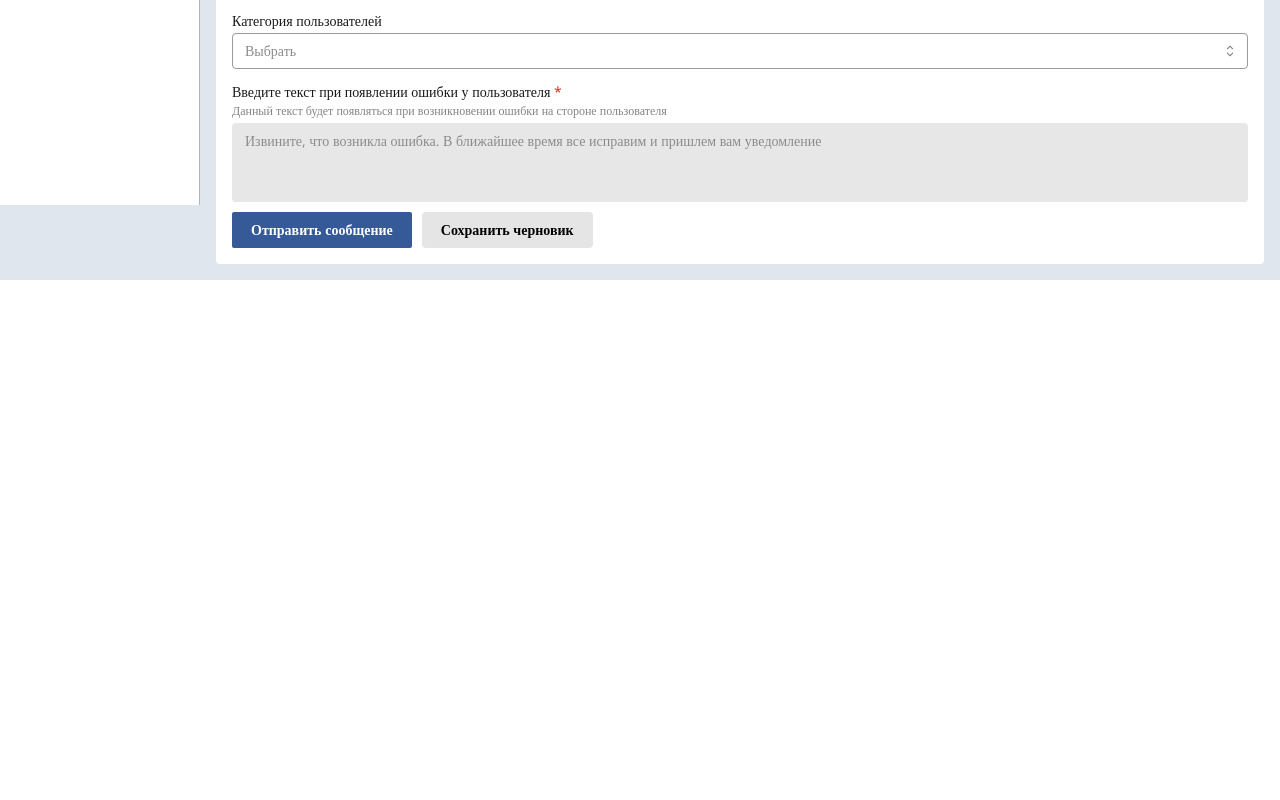
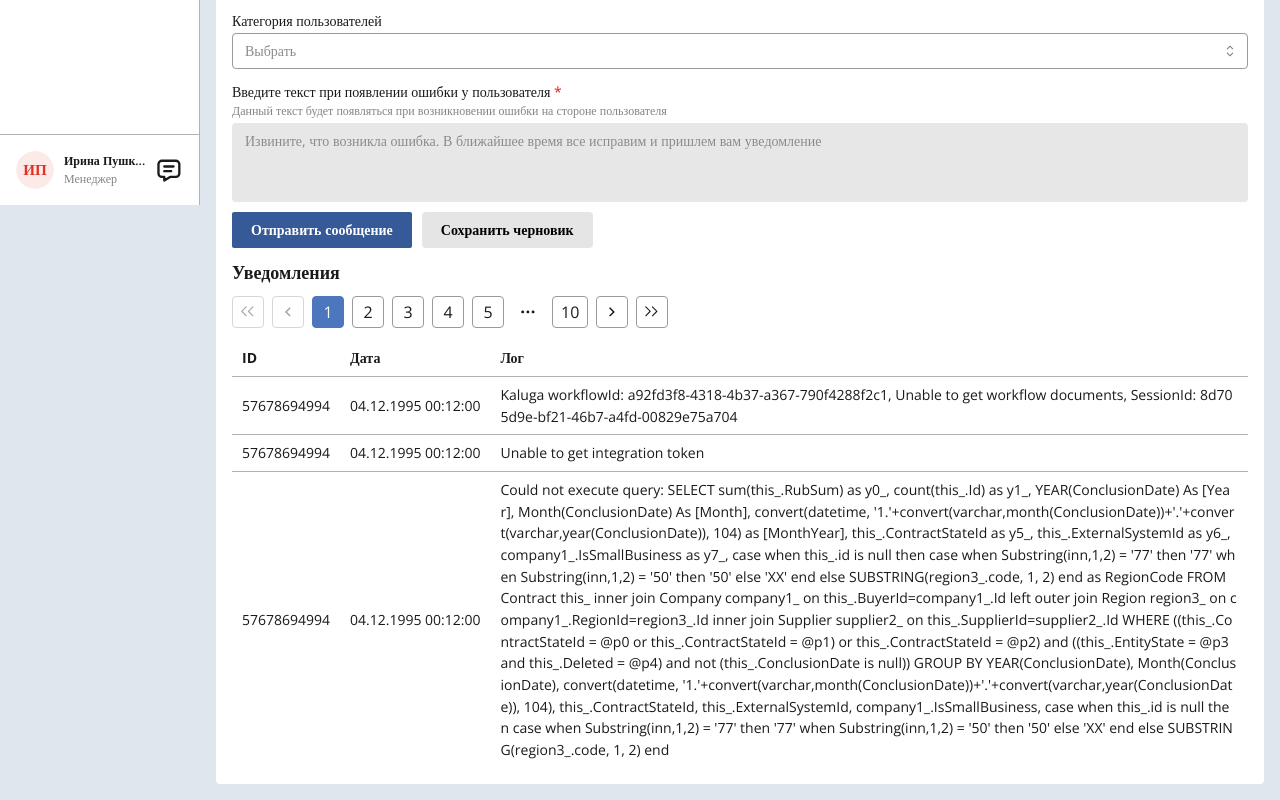
Before and after one commit to AtomicScience/tenderhack2023controlcenter, a React (Vite) app: page /errors/1 in a window 1280 px wide. Shown: the part 595-1395 px from the top of the page. Before the commit the page ends 875 px from the top, so only its background shows below. Built offline with nearby package versions, Linux system fonts and the light colour scheme; what @reatom/framework, @reatom/npm-react would draw is missing.

Commit message:
Table + minor fixes

```diff
--- a/colors.d.ts
+++ /dev/null
@@ -1 +0,0 @@
-declare module '*';
--- a/package.json
+++ b/package.json
@@ -18,7 +18,9 @@
     "@reatom/npm-react": "^3.6.1",
     "@tabler/icons-react": "^2.39.0",
     "@types/lodash": "^4.14.200",
+    "@types/luxon": "^3.3.3",
     "lodash": "^4.17.21",
+    "luxon": "^3.4.3",
     "react": "^18.2.0",
     "react-dom": "^18.2.0",
     "react-query": "^3.39.3",
--- a/src/colors.ts
+++ b/src/colors.ts
@@ -65,6 +65,8 @@ const gray: MantineColorsTuple = [
   "#575757"
 ]
 
+export const black = "#1A1A1A";
+
 export const colors =  {
   'main-blue': mainBlue,
   'gray-blue': grayBlue,
--- a/src/components/ErrorCard.tsx
+++ b/src/components/ErrorCard.tsx
@@ -15,7 +15,8 @@ export const ErrorCard: FC<ErrorCardProps> = ({
   ...errorOccurences
 }) => {
   return (
-    <Card bg="white" className='!flex-grow'>
+    <Card bg="white">
+      <Stack gap="sm" justify='space-between'>
         <Stack gap="sm">
           <Group justify="space-between">
             <Text size="sm">
@@ -24,11 +25,17 @@ export const ErrorCard: FC<ErrorCardProps> = ({
                 {category}
               </Text>
             </Text>
-          <StatusBadge status={status}/>
+            <StatusBadge status={status} />
           </Group>
-        <Anchor component={Link} size="lg" to={`/errors/${error_uid}`} fw={600}>
+          <Anchor
+            component={Link}
+            size="lg"
+            to={`/errors/${error_uid}`}
+            fw={600}
+          >
             {title}
           </Anchor>
+        </Stack>
         <ErrorOccurenes {...errorOccurences} />
       </Stack>
     </Card>
--- /dev/null
+++ b/src/components/ErrorInstancesTable.tsx
@@ -0,0 +1,60 @@
+import { Pagination, Stack, Table } from '@mantine/core';
+import { ErrorInstance } from '../models/errorInstance';
+import { DateTime } from 'luxon';
+
+export const ErrorProps = {
+
+}
+
+const formatDate = (date: Date) => {
+  return DateTime.fromJSDate(date).toFormat('dd.mm.yyyy HH:MM:ss')
+}
+
+export const ErrorInstancesTable = () => {
+  const errorInstances: ErrorInstance[] = [
+    {
+      error_uid: "1",
+      error_id: "57678694994",
+      date: new Date("04 Dec 1995 00:12:00 GMT"),
+      log: "Kaluga workflowId: a92fd3f8-4318-4b37-a367-790f4288f2c1, Unable to get workflow documents, SessionId: 8d705d9e-bf21-46b7-a4fd-00829e75a704",
+    },
+    {
+      error_uid: "2",
+      error_id: "57678694994",
+      date: new Date("04 Dec 1995 00:12:00 GMT"),
+      log: "Unable to get integration token",
+    },
+    {
+      error_uid: "3",
+      error_id: "57678694994",
+      date: new Date("04 Dec 1995 00:12:00 GMT"),
+      log: "Could not execute query: SELECT sum(this_.RubSum) as y0_, count(this_.Id) as y1_, YEAR(ConclusionDate) As [Year], Month(ConclusionDate) As [Month], convert(datetime, '1.'+convert(varchar,month(ConclusionDate))+'.'+convert(varchar,year(ConclusionDate)), 104) as [MonthYear], this_.ContractStateId as y5_, this_.ExternalSystemId as y6_, company1_.IsSmallBusiness as y7_, case when this_.id is null then case when Substring(inn,1,2) = '77' then '77' when Substring(inn,1,2) = '50' then '50' else 'XX' end else SUBSTRING(region3_.code, 1, 2) end as RegionCode FROM Contract this_ inner join Company company1_ on this_.BuyerId=company1_.Id left outer join Region region3_ on company1_.RegionId=region3_.Id inner join Supplier supplier2_ on this_.SupplierId=supplier2_.Id WHERE ((this_.ContractStateId = @p0 or this_.ContractStateId = @p1) or this_.ContractStateId = @p2) and ((this_.EntityState = @p3 and this_.Deleted = @p4) and not (this_.ConclusionDate is null)) GROUP BY YEAR(ConclusionDate), Month(ConclusionDate), convert(datetime, '1.'+convert(varchar,month(ConclusionDate))+'.'+convert(varchar,year(ConclusionDate)), 104), this_.ContractStateId, this_.ExternalSystemId, company1_.IsSmallBusiness, case when this_.id is null then case when Substring(inn,1,2) = '77' then '77' when Substring(inn,1,2) = '50' then '50' else 'XX' end else SUBSTRING(region3_.code, 1, 2) end",
+    },
+  ];
+
+  const rows = errorInstances.map((error) => (
+    <Table.Tr key={error.error_uid}>
+      <Table.Td className="!whitespace-nowrap">{error.error_id}</Table.Td>
+      <Table.Td className="!whitespace-nowrap">
+        {formatDate(error.date)}
+      </Table.Td>
+      <Table.Td className="!break-all">{error.log}</Table.Td>
+    </Table.Tr>
+  ));
+
+  return (
+    <Stack gap="sm">
+      <Pagination total={10} withEdges />
+      <Table className="!max-w-full">
+        <Table.Thead>
+          <Table.Tr>
+            <Table.Th>ID</Table.Th>
+            <Table.Th>Дата</Table.Th>
+            <Table.Th>Лог</Table.Th>
+          </Table.Tr>
+        </Table.Thead>
+        <Table.Tbody>{rows}</Table.Tbody>
+      </Table>
+    </Stack>
+  );
+}
--- a/src/components/ErrorKindPage.tsx
+++ b/src/components/ErrorKindPage.tsx
@@ -2,6 +2,8 @@ import { Title, Paper, Flex, Stack, Textarea, Button, Group, Select, Anchor } fr
 import { ErrorOccurenes } from './ErrorOccurenes';
 import { IconChevronLeft } from '@tabler/icons-react';
 import { StatusBadge } from './StatusBadge';
+import { Link } from 'react-router-dom';
+import { ErrorInstancesTable } from './ErrorInstancesTable';
 
 export const ErrorKindPage = () => {
   return (
@@ -11,7 +13,8 @@ export const ErrorKindPage = () => {
           <Anchor
             c="black"
             variant="transparent"
-            href="/errors"
+            component={Link}
+            to="/errors"
             underline="never"
           >
             <IconChevronLeft size="1rem" className="inline" />
@@ -37,7 +40,7 @@ export const ErrorKindPage = () => {
               logs_count_last_1mo={10}
             />
           </Stack>
-          <StatusBadge status={'new'} />
+          <StatusBadge status={"new"} />
         </Flex>
 
         <Select
@@ -101,6 +104,12 @@ export const ErrorKindPage = () => {
               Сохранить черновик
             </Button>
           </Group>
+
+          <Title order={2} fw={600} className="!text-lg">
+            Уведомления
+          </Title>
+
+          <ErrorInstancesTable />
         </Stack>
       </Stack>
     </Paper>
--- a/src/components/Errors.tsx
+++ b/src/components/Errors.tsx
@@ -11,17 +11,11 @@ export const ErrorsPage = () => {
       <Title order={1} size="xl" fw={700}>
         Список ошибок
       </Title>
-      <Flex gap="sm" wrap='wrap'>
-        {
-          data?.errors?.map(({ error_uid, ...props }) =>
-            <ErrorCard
-              key={error_uid}
-              error_uid={error_uid}
-              {...props}
-            />
-          )
-        }
-      </Flex>
+      <div className="grid grid-cols-1 xl:grid-cols-2 row-auto gap-4">
+        {data?.errors?.map(({ error_uid, ...props }) => (
+          <ErrorCard key={error_uid} error_uid={error_uid} {...props} />
+        ))}
+      </div>
     </Stack>
   );
 }
--- a/src/components/Navbar.tsx
+++ b/src/components/Navbar.tsx
@@ -1,4 +1,4 @@
-import { ThemeIcon, NavLink } from '@mantine/core';
+import { ThemeIcon, NavLink, Stack, Avatar, Group, Text} from '@mantine/core';
 import { IconChevronRight, IconGraph, IconMessage } from '@tabler/icons-react';
 import { Link, useMatch } from 'react-router-dom';
 
@@ -7,10 +7,11 @@ export const Navbar = () => {
   const isErrorsPage = useMatch('/errors')
 
   return (
-    <>
+    <Stack justify="space-between" h="100%">
+      <Stack gap={0}>
         <Link to="/">
           <NavLink
-          component='span'
+            component="span"
             active={!!isAnalyticsPage}
             label="Aналитика"
             leftSection={
@@ -23,7 +24,7 @@ export const Navbar = () => {
         </Link>
         <Link to="/errors">
           <NavLink
-          component='span'
+            component="span"
             active={!!isErrorsPage}
             label="Ошибки"
             leftSection={
@@ -34,6 +35,31 @@ export const Navbar = () => {
             rightSection={<IconChevronRight size="0.8rem" stroke={1.5} />}
           />
         </Link>
-    </>
+      </Stack>
+
+      <Group
+        p="md"
+        wrap="nowrap"
+        w="100%"
+        justify="space-between"
+        gap='xs'
+        className="!border-t-gray-3 border-t"
+      >
+        <Avatar src={null} alt="Vitaly Rtishchev" color="red">
+          ИП
+        </Avatar>
+        <Stack gap="1" className="!grow !basis-0">
+          {/* TODO: Make proper clamp */}
+          <Text size="xs" fw={600} className="whitespace-nowrap">
+            Ирина Пушк...
+          </Text>
+
+          <Text size="xs" c="gray" className="whitespace-nowrap">
+            Менеджер
+          </Text>
+        </Stack>
+        <IconMessage height="2rem" width="2rem" />
+      </Group>
+    </Stack>
   );
 }
--- a/src/main.tsx
+++ b/src/main.tsx
@@ -22,9 +22,9 @@ ReactDOM.createRoot(document.getElementById("root")!).render(
     <BrowserRouter>
       <MantineProvider theme={MANTINE_THEME}>
         <Notifications />
-        <reatomContext.Provider value={ctx}>
-          <QueryClientProvider client={queryClient}>
-            <App />
+          <reatomContext.Provider value={ctx}>
+            <QueryClientProvider client={queryClient}>
+              <App />
           </QueryClientProvider>
         </reatomContext.Provider>
       </MantineProvider>
--- a/src/mantineTheme.ts
+++ b/src/mantineTheme.ts
@@ -1,9 +1,9 @@
 import { MantineThemeOverride } from '@mantine/core';
-import { colors } from './colors';
+import { black, colors } from './colors';
 
 export const MANTINE_THEME: MantineThemeOverride = {
   primaryColor: 'main-blue',
   colors,
-  black: "#1A1A1A",
+  black,
   fontFamily: 'Open Sans',
 }
--- /dev/null
+++ b/src/models/errorInstance.ts
@@ -0,0 +1,10 @@
+import { z } from 'zod';
+
+export const ErrorInstanceSchema = z.object({
+  error_uid: z.string(),
+  error_id: z.string(),
+  date: z.coerce.date(),
+  log: z.string(),
+});
+
+export type ErrorInstance = z.infer<typeof ErrorInstanceSchema>;
--- a/tailwind.config.js
+++ b/tailwind.config.js
@@ -1,4 +1,4 @@
-import { colors } from './src/colors';
+import { black, colors } from './src/colors';
 
 /** @type {import('tailwindcss').Config} */
 export default {
@@ -7,7 +7,7 @@ export default {
     "./src/**/*.{js,ts,jsx,tsx}",
   ],
   theme: {
-    colors,
+    colors: {...colors, black},
     extend: {},
   },
   plugins: [],
```
Also changed, not shown: 1 other file (tests, documents, lock files or other folders). Lines whose indentation alone changed are shown as unchanged.
